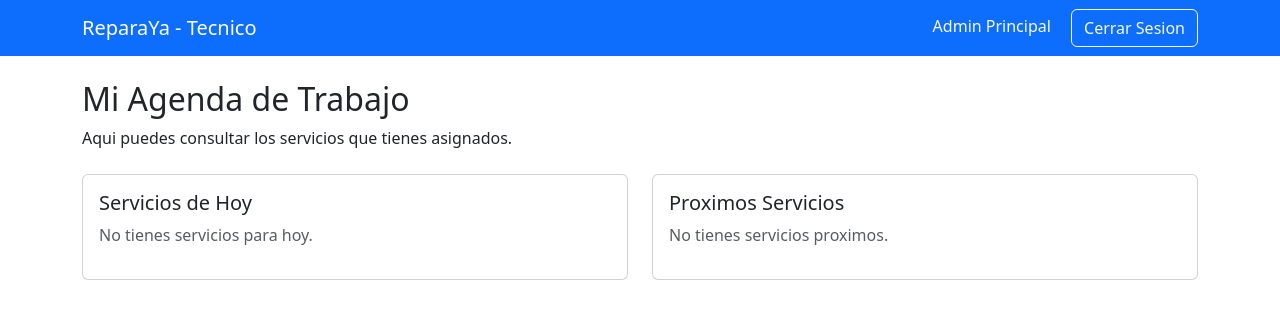
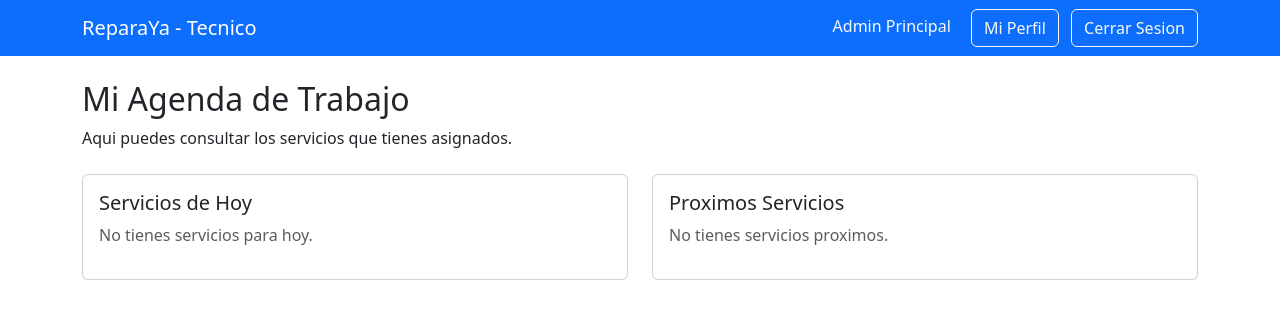
Before and after one commit to alexdor00/reparaya, a PHP site: page /tecnico/dashboard.php in a window 1280 px wide. Shown: the top 319 px of the page. Run offline with PHP 8.4, Linux system fonts and the light colour scheme; a user stored in the database is signed in; data comes from the database, SQL or seed files in the repository.

Commit message:
Link al perfil añadido en panel tecnico

```diff
--- a/app/views/tecnico/dashboard.php
+++ b/app/views/tecnico/dashboard.php
@@ -48,6 +48,7 @@ $proximos = $stmt->fetchAll(PDO::FETCH_ASSOC);
         <a class="navbar-brand" href="#">ReparaYa - Tecnico</a>
         <div class="ms-auto">
             <span class="text-light me-3"><?php echo $_SESSION['usuario_nombre']; ?></span>
+            <a href="../../../app/views/perfil.php" class="btn btn-outline-light me-2">Mi Perfil</a>
             <a href="../../../app/controllers/AuthController.php?action=logout" class="btn btn-outline-light">Cerrar Sesion</a>
         </div>
     </div>
```
